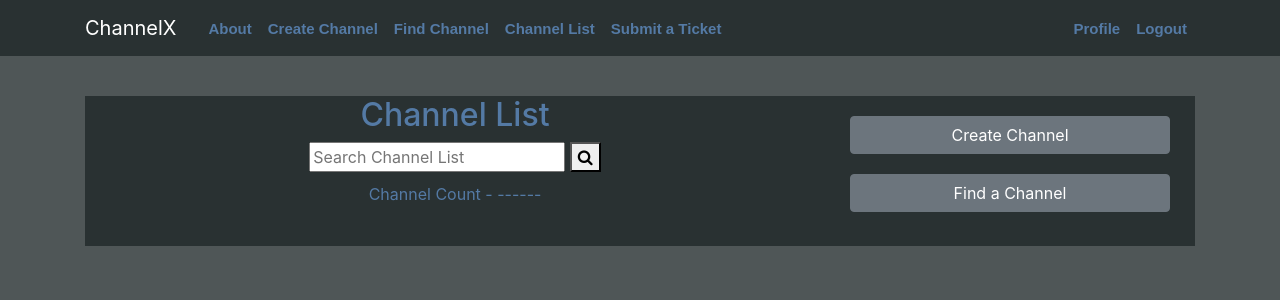
After one commit to thefredliestfred/ChannelX, a Django app: page /channel/ in a window 1280 px wide. The commit adds this page. Shown: the top 300 px of the page. Run offline with Django 3.2, Linux system fonts and the light colour scheme; a user stored in the database is signed in; data that the repository does not hold is empty; some libraries are stand-ins or nearby versions.

Commit message:
Fixed routing issues and added channelList
Added channel list to easily show off the channel functions.

Fixed routing issues with urls.

```diff
--- a/DjangoProjects/channelx/main/templates/main/base.html
+++ b/DjangoProjects/channelx/main/templates/main/base.html
@@ -35,6 +35,7 @@
                         {% if user.is_authenticated %}
                         <a class="nav-item nav-link" href="{% url 'channel-create' %}">Create Channel</a>
                         <a class="nav-item nav-link" href="{% url 'main-findchannel' %}">Find Channel</a>
+                        <a class="nav-item nav-link" href="{% url 'main-channel-list' %}">Channel List</a>
                         {% endif %}
                         <a class="nav-item nav-link" href="{% url 'main-ticketrequest' %}">Submit a Ticket</a>
                     </div>
--- /dev/null
+++ b/DjangoProjects/channelx/main/templates/main/channel_list.html
@@ -0,0 +1,45 @@
+{% extends "main/base.html" %}
+{% block content %}
+{% load static %}
+
+<body>
+<!-- The Page -->
+  <div class="container-fluid">
+    <div class="row content">
+    <!-- Left Side -->
+      <div class="col-8" style="text-align:center; background-color:#293132">
+        <!-- Channel List -->
+        <h2>Channel List</h2>
+        <!-- Search Channel -->
+        <div>
+            <form>
+              <input type="text" placeholder="Search Channel List" name="search">
+              <button type="submit"><i class="fa fa-search"></i></button>
+              <!-- Channel Count -->
+              <div style="color: #547aa5; padding:10px">Channel Count - ------</div>
+            </form>
+        </div>
+          <!-- Channels -->
+          <div class="table-wrapper-scroll-y" style="margin: 3%; background-color:#293132">
+            {% for channel in channels %}
+              <p style='margin:auto; padding:0px 0px 10px 0px'>
+                <a href="{% url 'channel-detail' channel.slug %}"><button style="padding-bottom: 5px" class='btn btn-secondary btn-block'>{{ channel.room_name }}<br>{List of Users}</button>
+              </p>
+            {% endfor %}
+          </div>
+      </div>
+      <!-- Right Side -->
+      <div class="col-4" style="height:150px; background-color:#293132;">
+      <!-- Buttons -->
+                <p style='margin:auto; padding:20px 10px 0px 10px'>
+                    <a href="{% url 'channel-create' %}"><button class='btn btn-secondary btn-block'>Create Channel</button></a>
+                </p>
+                <p style='margin:auto; padding:20px 10px 0px 10px'>
+                    <a href="{% url 'main-findchannel' %}"><button class='btn btn-secondary btn-block'>Find a Channel</button></a>
+                </p>
+            </div>
+        </div>
+    </div>
+  </div>
+</body>
+{% endblock content %}
--- a/DjangoProjects/channelx/main/urls.py
+++ b/DjangoProjects/channelx/main/urls.py
@@ -1,6 +1,6 @@
 from django.urls import path, re_path
 from . import views
-from .views import ChannelDetailView, ChannelCreateView, ChannelUpdateView, ChannelDeleteView
+from .views import ChannelListView, ChannelDetailView, ChannelCreateView, ChannelUpdateView, ChannelDeleteView
 from users import views as users_views
 
 # Need to later set up path for finding the channel
@@ -15,6 +15,7 @@ urlpatterns = [
     path('thankyouregister/', views.thankyouregisterpage, name='main-thankyouregister'),
     path('ticketrecieved/',  views.ticketrecivedpage, name='main-ticketrecieved'),
     path('ticketrequest/',   views.ticketrequestpage, name='main-ticketrequest'),
+    path('channel/', ChannelListView.as_view(), name='main-channel-list'),
     path('channel/new/', ChannelCreateView.as_view(), name='channel-create'),
     path('channel/<str:slug>/', ChannelDetailView.as_view(), name='channel-detail'),
     path('channel/<str:slug>/update/', ChannelUpdateView.as_view(), name='channel-update'),
--- a/DjangoProjects/channelx/main/views.py
+++ b/DjangoProjects/channelx/main/views.py
@@ -15,11 +15,11 @@ def homepage(request):
 
 class ChannelListView(LoginRequiredMixin, ListView):
     model = Channel
-    template_name = "main/home.html"
+    #template_name = "main/channel_list.html"
     context_object_name = "channels"
 
 
-class ChannelDetailView(DetailView):
+class ChannelDetailView(LoginRequiredMixin, DetailView):
     model = Channel
     template_name = "main/channel_detail.html"
 
@@ -54,7 +54,7 @@ class ChannelUpdateView(LoginRequiredMixin, UserPassesTestMixin, UpdateView):
 
 class ChannelDeleteView(LoginRequiredMixin, UserPassesTestMixin, DeleteView):
     model = Channel
-    success_url = "/"
+    success_url = "/channel/"
 
     def test_func(self):
         channel = self.get_object()
```
Also changed, not shown: DjangoProjects/channelx/db.sqlite3, DjangoProjects/channelx/main/templates/main/home.html (line endings or trailing spaces), 1 other file.
